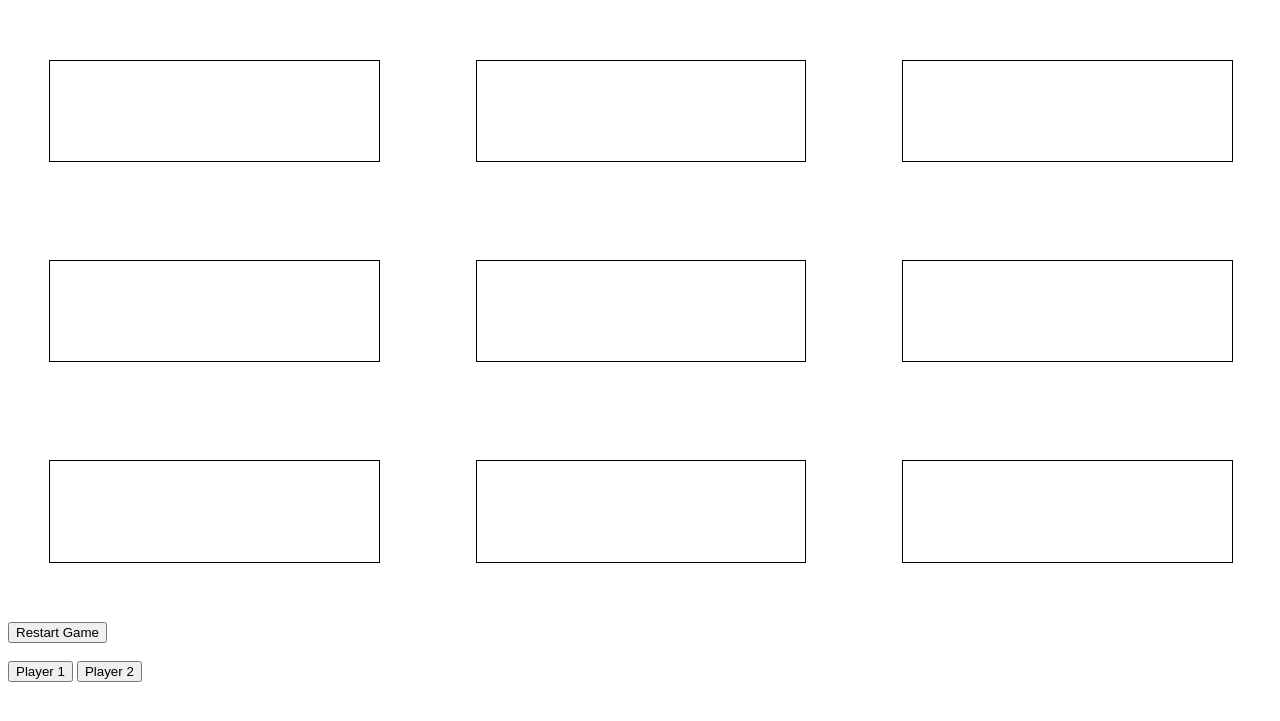
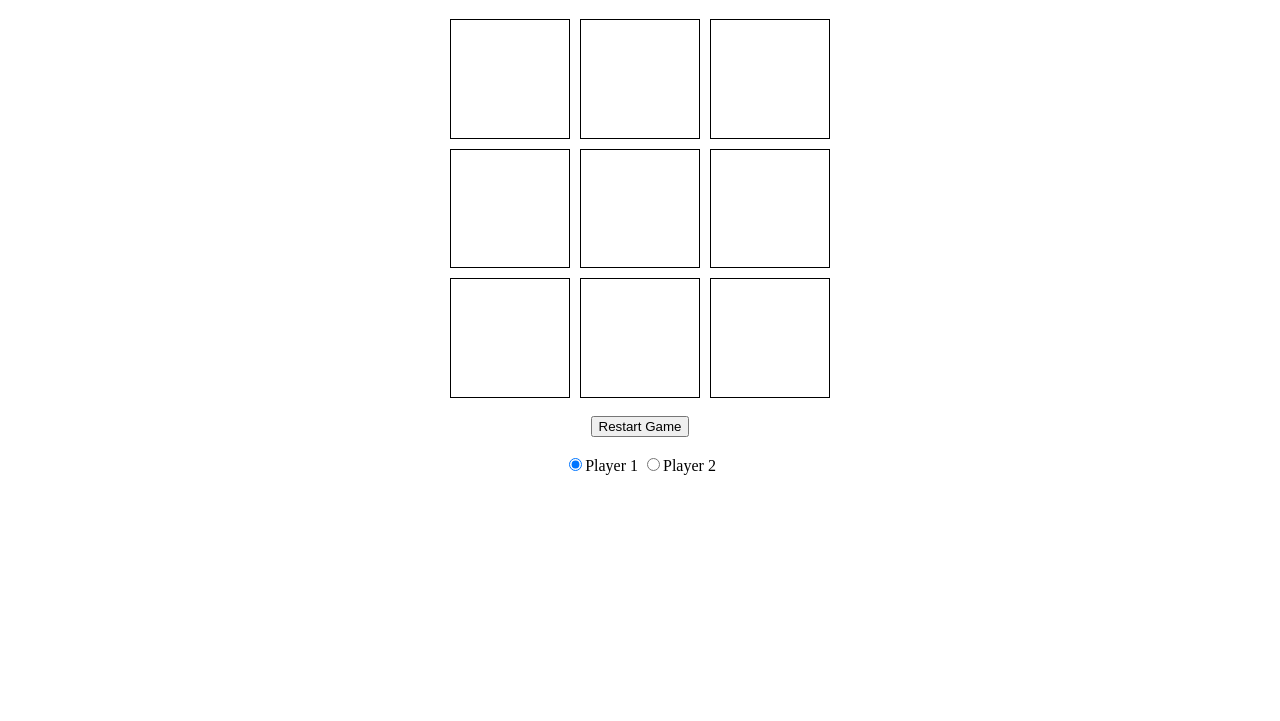
Before and after one commit to mikeona120/TicTacToe, a plain HTML site: page index.html in a window 1280 px wide. Shown: the part 61-782 px from the top of the page. Drawn offline with nearby package versions, Linux system fonts and the light colour scheme.

Commit message:
Added CSS

```diff
--- a/index.html
+++ b/index.html
@@ -7,21 +7,25 @@
     <h1>Ticca Tacca Toa</h1>
 
     <div id="container">
-        <div id="0" class="grid-item">-</div>
-        <div id="1" class="grid-item">-</div>
-        <div id="2" class="grid-item">-</div>
-        <div id="3" class="grid-item">-</div>
-        <div id="4" class="grid-item">-</div>
-        <div id="5" class="grid-item">-</div>
-        <div id="6" class="grid-item">-</div>
-        <div id="7" class="grid-item">-</div>
-        <div id="8" class="grid-item">-</div>
+        <div id="0" class="grid-item"> </div>
+        <div id="1" class="grid-item"> </div>
+        <div id="2" class="grid-item"> </div>
+        <div id="3" class="grid-item"> </div>
+        <div id="4" class="grid-item"> </div>
+        <div id="5" class="grid-item"> </div>
+        <div id="6" class="grid-item"> </div>
+        <div id="7" class="grid-item"> </div>
+        <div id="8" class="grid-item"> </div>
     </div>
     <br>
-    <button id="clear-btn">Restart Game</button>
-    <br><br>
-    <button id="player1-btn">Player 1</button>
-    <button id="player2-btn">Player 2</button>
+
+    <div id="buttons">
+        <button id="clear-btn">Restart Game</button>
+        <br><br>
+        <input type="radio"  id="player1-btn" checked>Player 1</button>
+        <input type="radio"  id="player2-btn">Player 2</button>
+    </div>
+
 
 </body>
 <script src="http://ajax.googleapis.com/ajax/libs/jquery/1.9.1/jquery.min.js"></script>
--- a/script.js
+++ b/script.js
@@ -7,7 +7,7 @@ const gameBoard = (board,index) =>{
         console.log(board);
     };
 
-    const setBoard = (index) => { //add a check winning combo function
+    const setBoard = (index) => {
 
         if(player=="player1"){
             if(board[index]==null){
@@ -86,16 +86,18 @@ $('#clear-btn').click(function() {
     for(x=0;x<grids.length;x++){
         grids[x].classList.remove("grid-item-filled-X");
         grids[x].classList.remove("grid-item-filled-O");
-        grids[x].innerHTML = "-";
+        grids[x].innerHTML = " ";
     };
 });
 
 $('#player1-btn').click(function() {
     boardObject.setPlayer1();
+    $('#player2-btn').prop('checked', false)
 });
 
 $('#player2-btn').click(function() {
     boardObject.setPlayer2();
+    $('#player1-btn').prop('checked', false)
 });
 
 
--- a/style.css
+++ b/style.css
@@ -5,19 +5,26 @@
 
 #container {
     display: grid;
-    grid-gap: 1em;
     grid-template-rows: repeat(var(--grid-rows), 1fr);
     grid-template-columns: repeat(var(--grid-cols), 1fr);
+    aspect-ratio: 1;
+    grid-gap: 10px;
+    width: 30%;
+    height: 100%;
+    position: center;
+    margin-left: 35%;
 }
 
 
 .grid-item {
-    padding: 10%;
     border: 1px solid rgb(0, 0, 0);
     text-align: center;
-    color: white;
-    margin: 10%;
-    width: 60%;
+    padding-top: 40%;
+    font-size: xx-large;
+}
+
+.grid-item:hover {
+    border: 5px solid rgb(0, 0, 0);
 }
 
 .grid-item-filled-X {
@@ -35,8 +42,9 @@ h1{
     position: center;
 }
 
-button{
 
+#buttons{
+    text-align: center;
+    position: center;
 
-  text-align: center;
 }
```
